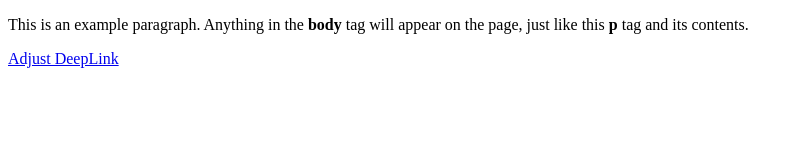
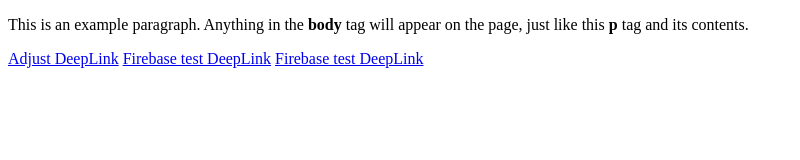
Before and after one commit to OscarUnDosTres/OscarUnDosTres.github.io, a plain HTML site: page index.html in a window 1280 px wide. Shown: the whole page, without its empty margins (0-800 px from the left). Drawn offline with Linux system fonts and the light colour scheme.

Commit message:
Update index.html

```diff
--- a/index.html
+++ b/index.html
@@ -6,5 +6,7 @@
   <body>
     <p>This is an example paragraph. Anything in the <strong>body</strong> tag will appear on the page, just like this <strong>p</strong> tag and its contents.</p>
     <a href="https://undostres.go.link/main?product_type=superapp_celulares_electronicos&utm_source=landing_unbounce&utm_campaign=hallowen_20221028_20221030&adj_t=r9m1s6m">Adjust DeepLink</a>
+    <a href="https://test.undostres.com.mx/?cards_dp=1&ft=credit&action=7&action_params=activate_card">Firebase test DeepLink</a>
+    <a href="https://undostres.com.mx/?cards_dp=1&ft=credit&action=7&action_params=pay_card">Firebase test DeepLink</a>
   </body>
 </html>
```
